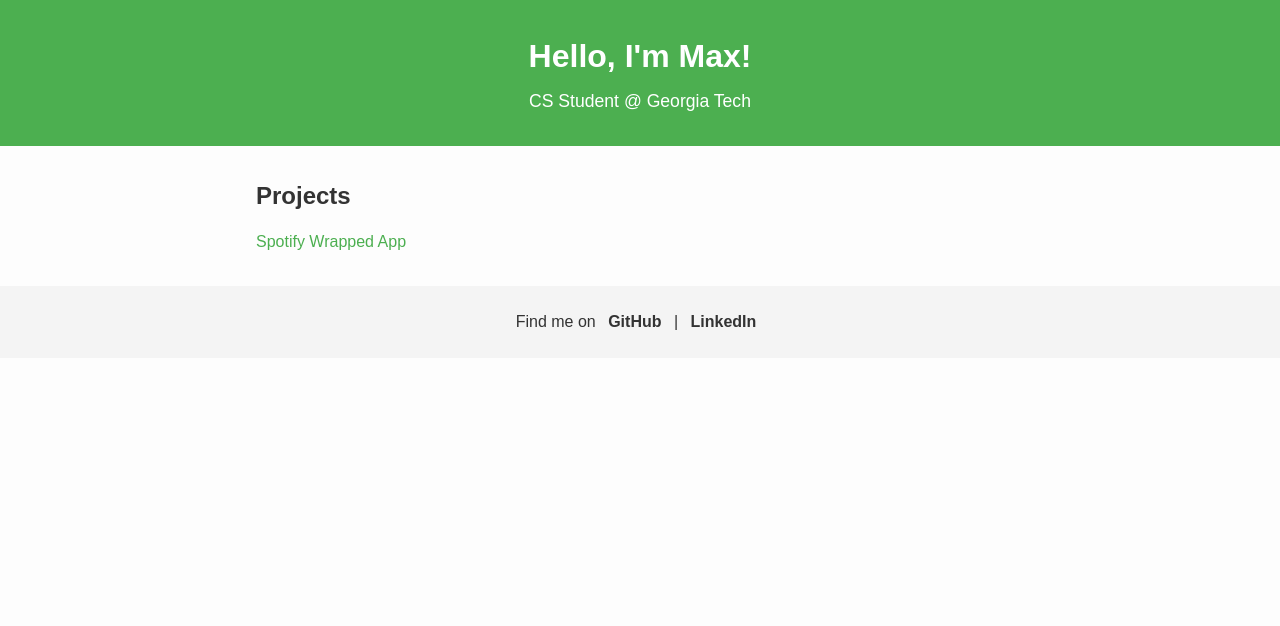
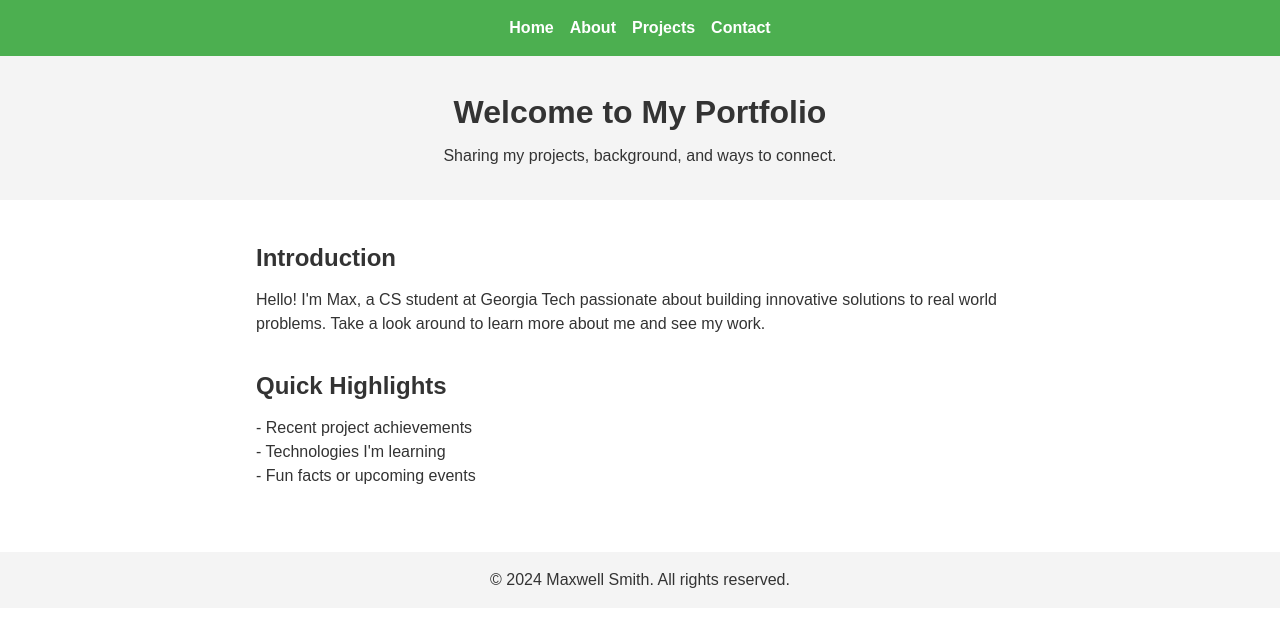
Before and after one commit to mcsmith22/mcsmith22.github.io, a plain HTML site: page index.html in a window 1280 px wide. Drawn offline with Linux system fonts and the light colour scheme.

Commit message:
Added a few pages

```diff
--- /dev/null
+++ b/css/styles.css
@@ -0,0 +1,109 @@
+/* Basic Reset and Box Sizing */
+* {
+    margin: 0;
+    padding: 0;
+    box-sizing: border-box;
+}
+
+html {
+    font-family: Arial, sans-serif;
+    font-size: 16px;
+    line-height: 1.5;
+    scroll-behavior: smooth;
+}
+
+body {
+    background-color: #fff;
+    color: #333;
+}
+
+/* Navigation Bar */
+nav {
+    background-color: #4CAF50;
+    padding: 1rem;
+}
+
+.nav-links {
+    list-style: none;
+    display: flex;
+    gap: 1rem;
+    justify-content: center;
+}
+
+.nav-links li {
+    margin: 0;
+}
+
+.nav-links a {
+    color: #fff;
+    text-decoration: none;
+    font-weight: bold;
+    transition: opacity 0.3s ease;
+}
+
+.nav-links a:hover {
+    opacity: 0.7;
+}
+
+.nav-links a.active {
+    border-bottom: 2px solid #fff;
+}
+
+/* Header */
+header {
+    padding: 2rem;
+    text-align: center;
+    background-color: #f4f4f4;
+    margin-bottom: 1.5rem;
+}
+
+header h1 {
+    font-size: 2rem;
+    margin-bottom: 0.5rem;
+}
+
+/* Main Section */
+main {
+    max-width: 800px;
+    margin: 0 auto;
+    padding: 1rem;
+}
+
+main section {
+    margin-bottom: 2rem;
+}
+
+main h2 {
+    margin-bottom: 0.75rem;
+    font-size: 1.5rem;
+}
+
+/* Project Cards */
+.project-list {
+    display: flex;
+    flex-direction: column;
+    gap: 1rem;
+}
+
+.project-card {
+    background-color: #fafafa;
+    border-radius: 5px;
+    padding: 1rem;
+    border: 1px solid #ddd;
+}
+
+.project-card h2 {
+    margin-bottom: 0.5rem;
+}
+
+.project-card p {
+    margin-bottom: 0.5rem;
+}
+
+/* Footer */
+footer {
+    background-color: #f4f4f4;
+    text-align: center;
+    padding: 1rem;
+    margin-top: 1rem;
+}
--- a/index.html
+++ b/index.html
@@ -2,27 +2,52 @@
 <html lang="en">
 <head>
     <meta charset="UTF-8" />
-    <title>My Portfolio</title>
-    <link rel="stylesheet" href="styles.css" />
+    <title>My Portfolio - Home</title>
+    <link rel="stylesheet" href="css/styles.css" />
 </head>
 <body>
+
+<!-- Navigation Bar -->
+<nav>
+    <ul class="nav-links">
+        <li><a href="index.html">Home</a></li>
+        <li><a href="about.html">About</a></li>
+        <li><a href="projects.html">Projects</a></li>
+        <li><a href="contact.html">Contact</a></li>
+    </ul>
+</nav>
+
+<!-- Header / Hero Section -->
 <header>
-    <h1>Hello, I'm Max!</h1>
-    <p>CS Student @ Georgia Tech</p>
+    <h1>Welcome to My Portfolio</h1>
+    <p>Sharing my projects, background, and ways to connect.</p>
 </header>
 
-<section>
-    <h2>Projects</h2>
-    <ul>
-        <li><a href="https://github.com/mcsmith22/CS2340Project2">Spotify Wrapped App</a></li>
-    </ul>
-</section>
+<!-- Main Content -->
+<main>
+    <section>
+        <h2>Introduction</h2>
+        <p>
+            Hello! I'm Max, a CS student at Georgia Tech passionate about building
+            innovative solutions to real world problems. Take a look around to learn more about me and
+            see my work.
+        </p>
+    </section>
 
+    <section>
+        <h2>Quick Highlights</h2>
+        <p>
+            - Recent project achievements<br />
+            - Technologies I'm learning<br />
+            - Fun facts or upcoming events
+        </p>
+    </section>
+</main>
+
+<!-- Footer -->
 <footer>
-    <p>Find me on
-        <a href="https://github.com/mcsmith22">GitHub</a> |
-        <a href="https://www.linkedin.com/in/maxwell-smith-207696189/">LinkedIn</a>
-    </p>
+    <p>&copy; 2024 Maxwell Smith. All rights reserved.</p>
 </footer>
+
 </body>
 </html>
--- a/styles.css
+++ /dev/null
@@ -1,108 +0,0 @@
-/*--------------------------------------------------
- styles.css
- Example minimal styling for a personal portfolio
---------------------------------------------------*/
-
-/*
- 1. Reset/normalize some default styles
- --------------------------------------------------*/
-html {
-    box-sizing: border-box;
-    scroll-behavior: smooth; /* optional for smoother anchor scrolling */
-}
-
-*, *::before, *::after {
-    box-sizing: inherit;
-    margin: 0;
-    padding: 0;
-}
-
-/*
- 2. Base page styling
- --------------------------------------------------*/
-body {
-    font-family: Arial, sans-serif;
-    font-size: 16px;
-    line-height: 1.5;
-    color: #333;
-    background-color: #fdfdfd;
-    margin: 0;
-}
-
-/*
- 3. Header
- --------------------------------------------------*/
-header {
-    background-color: #4CAF50; /* a green header */
-    color: #fff;
-    padding: 2rem;
-    text-align: center;
-}
-
-header h1 {
-    margin-bottom: 0.5rem;
-    font-size: 2rem;
-}
-
-header p {
-    font-size: 1.1rem;
-}
-
-/*
- 4. Main Section
- --------------------------------------------------*/
-section {
-    max-width: 800px;  /* limit content width for readability */
-    margin: 2rem auto;
-    padding: 0 1rem;   /* some side padding for smaller screens */
-}
-
-section h2 {
-    margin-bottom: 1rem;
-    font-size: 1.5rem;
-}
-
-section ul {
-    list-style: none;  /* remove default bullets */
-    padding: 0;
-    margin: 0;
-}
-
-section li {
-    margin-bottom: 0.5rem;
-}
-
-section li a {
-    color: #4CAF50;
-    text-decoration: none;
-    transition: color 0.3s ease;
-}
-
-section li a:hover {
-    color: #388E3C;
-}
-
-/*
- 5. Footer
- --------------------------------------------------*/
-footer {
-    background-color: #f4f4f4;
-    text-align: center;
-    padding: 1rem;
-    margin-top: 2rem;
-}
-
-footer p {
-    margin: 0.5rem 0;
-}
-
-footer a {
-    color: #333;
-    text-decoration: none;
-    font-weight: bold;
-    margin: 0 0.5rem;
-}
-
-footer a:hover {
-    text-decoration: underline;
-}
```
Also changed, not shown: about.html (added, +61 -0 lines), contact.html (added, +50 -0 lines), projects.html (added, +55 -0 lines).
